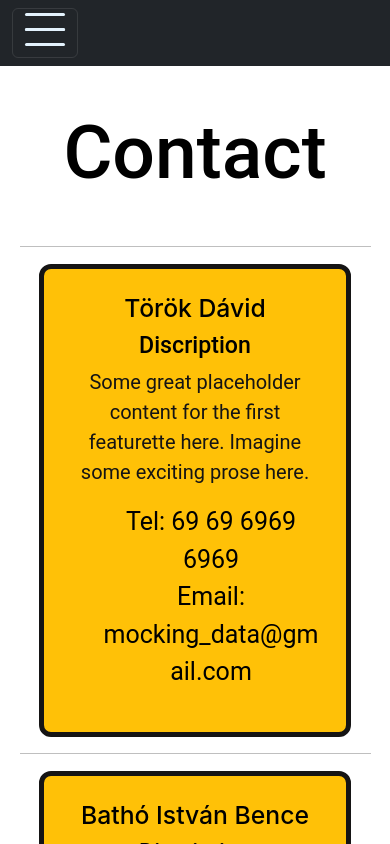
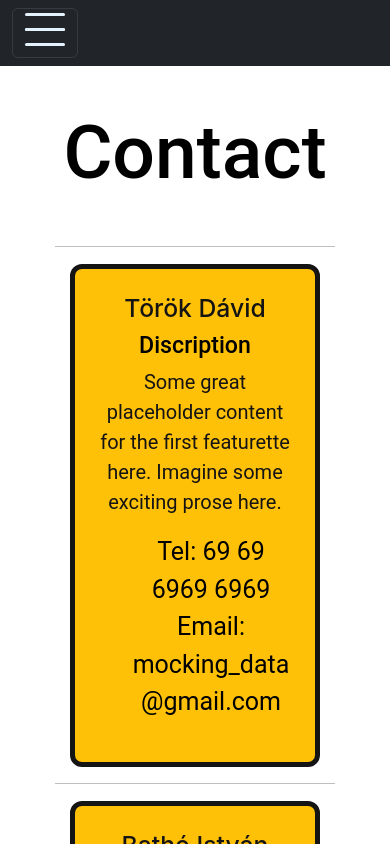
Before and after one commit to 6gDav/GetYWeather, a React (Vite) app: page /contact in a window 390 px wide. Built offline with nearby package versions, Linux system fonts and the light colour scheme.

Commit message:
Loging is done but its a bad solution and it will get a better version

```diff
--- a/src/Components/pages/Contact.tsx
+++ b/src/Components/pages/Contact.tsx
@@ -13,7 +13,7 @@
                 <h1 className='pageTitle'>Contact</h1>
                 <hr />
                 <div className='peronalInfo'>
-                    <h2>Török Dávid</h2>
+                    <h2 style={{color: "#151414"}}>Török Dávid</h2>
                     <h3>Discription</h3>
                     <p className='discription'>Some great placeholder content for the first featurette here. Imagine some exciting prose here.</p>
                     <ul>
@@ -23,7 +23,7 @@
                 </div>
                 <hr />
                 <div className='peronalInfo'>
-                    <h2>Bathó István Bence</h2>
+                    <h2 style={{color: "#151414"}}>Bathó István Bence</h2>
                     <h3>Discription</h3>
                     <p className='discription'>Some great placeholder content for the first featurette here. Imagine some exciting prose here.</p>
                     <ul>
@@ -33,7 +33,7 @@
                 </div>
                 <hr />
                 <div className='peronalInfo'>
-                    <h2>Pócs Zsombor</h2>
+                    <h2 style={{color: "#151414"}}>Pócs Zsombor</h2>
                     <h3>Discription</h3>
                     <p className='discription'>Some great placeholder content for the first featurette here. Imagine some exciting prose here.</p>
                     <ul>
--- a/src/Components/pages/Features.tsx
+++ b/src/Components/pages/Features.tsx
@@ -107,8 +107,8 @@
         <br />
         <br />
 
-        <FooterSection />
       </div>
+      <FooterSection />
     </IonContent>
   )
 }
--- a/src/Components/pages/HomaPage.tsx
+++ b/src/Components/pages/HomaPage.tsx
@@ -8,6 +8,9 @@
 import FooterSection from '../Footer/FooterSection';
 
 import '../../global.css';
+
+//User Administration
+import Login from './UserAdministration/Login';
 
 function HomaPage() {
   return (
--- a/src/Components/pages/style/ContactStyle.css
+++ b/src/Components/pages/style/ContactStyle.css
@@ -1,5 +1,6 @@
 h2 {
     font-size: 45px;
+    color: #151414;
 }
 
 .peronalInfo {
--- a/src/Components/pages/style/PagesStyle.css
+++ b/src/Components/pages/style/PagesStyle.css
@@ -16,3 +16,10 @@
     border: 5px solid #000;
     margin-bottom: 50px;
 }
+
+@media (max-width: 600px) {
+    .feature-container {
+        margin-left: 10%;
+        width: 80%;
+    }
+}
```
Also changed, not shown: src/Components/pages/UserAdministration/Login.tsx (added, +30 -0 lines), src/Components/pages/UserAdministration/SingUp.tsx (added, +9 -0 lines).
